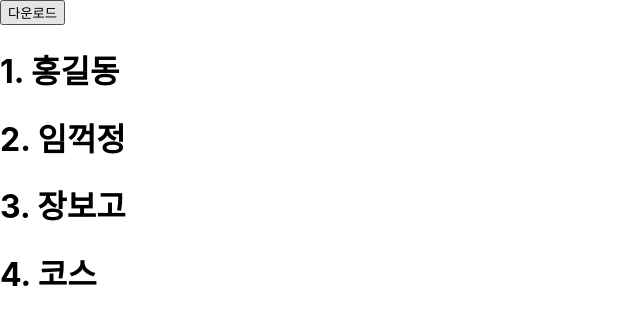
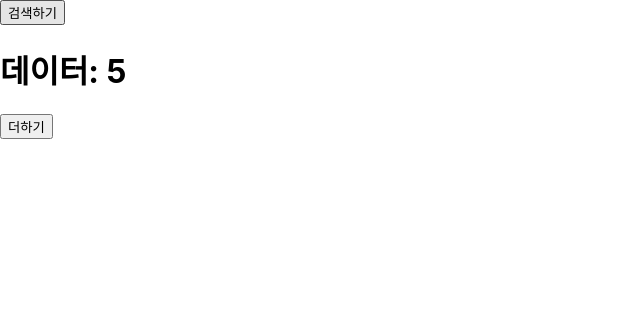
Before and after one commit to aozp73/React-Basic-2_react, a React (Create React App) app: page / in a window 1280 px wide. Shown: the top 324 px of the page, without its empty margins (0-640 px from the left). Built offline with nearby package versions, Linux system fonts and the light colour scheme.

Commit message:
useEffect()

```diff
--- a/src/App.js
+++ b/src/App.js
@@ -1,32 +1,37 @@
-import logo from './logo.svg';
+import { useEffect, useState } from 'react';
 import './App.css';
-import { useState } from 'react';
-import Sub from './Sub';
 
 function App() {
-  console.log('App 실행');
-
-  let sample = [
-    { id: 1, name: '홍길동' },
-    { id: 2, name: '임꺽정' },
-    { id: 3, name: '장보고' },
-    { id: 4, name: '코스' },
-  ];
-
-  const [users, setUsers] = useState(sample);
+  const [data, setData] = useState(0);
+  const [search, setSearch] = useState(0);
 
   const download = () => {
-    setUsers([...sample, { id: 5, name: '조자룡' }]);
+    let downloadData = 5;
+    setData(downloadData);
   };
+
+  useEffect(() => {
+    console.log('useEffect 실행됨');
+    download();
+  }, [search]);
 
   return (
     <div>
-      <button onClick={download}>다운로드</button>
-      {users.map((u) => (
-        <h1>
-          {u.id}. {u.name}
-        </h1>
-      ))}
+      <button
+        onClick={() => {
+          setSearch(2);
+        }}
+      >
+        검색하기
+      </button>
+      <h1>데이터: {data}</h1>
+      <button
+        onClick={() => {
+          setData(data + 1);
+        }}
+      >
+        더하기
+      </button>
     </div>
   );
 }
--- a/src/index.js
+++ b/src/index.js
@@ -5,11 +5,7 @@ import App from './App';
 import reportWebVitals from './reportWebVitals';
 
 const root = ReactDOM.createRoot(document.getElementById('root'));
-root.render(
-  <React.StrictMode>
-    <App />
-  </React.StrictMode>
-);
+root.render(<App />);
 
 // If you want to start measuring performance in your app, pass a function
 // to log results (for example: reportWebVitals(console.log))
```
Also changed, not shown: src/Sample.js (added, +8 -0 lines).
